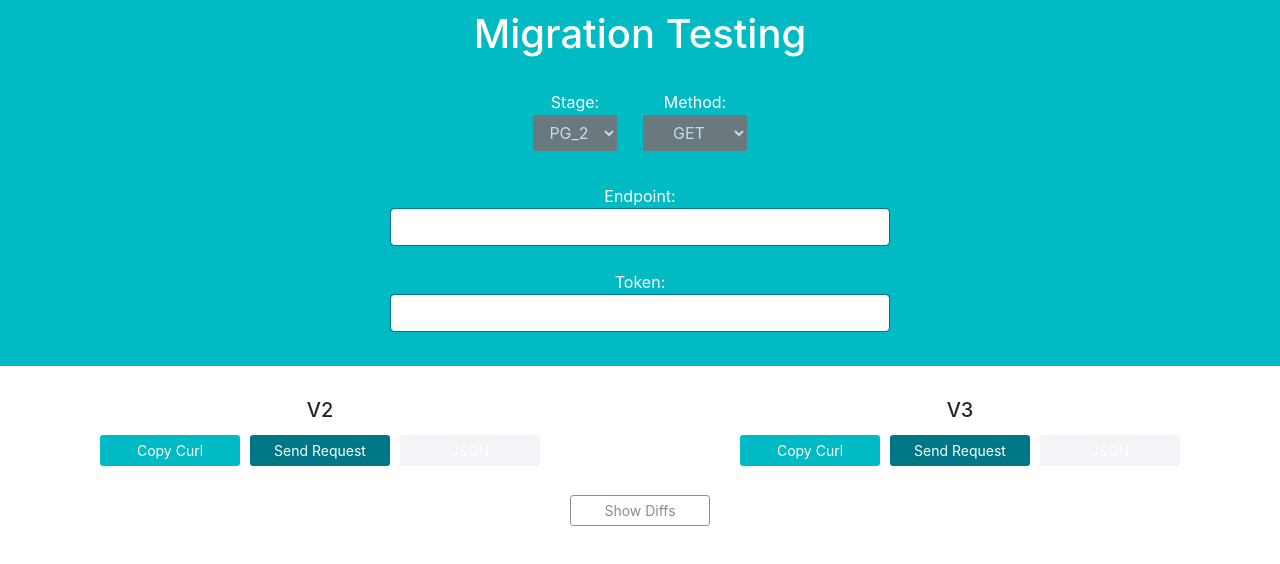
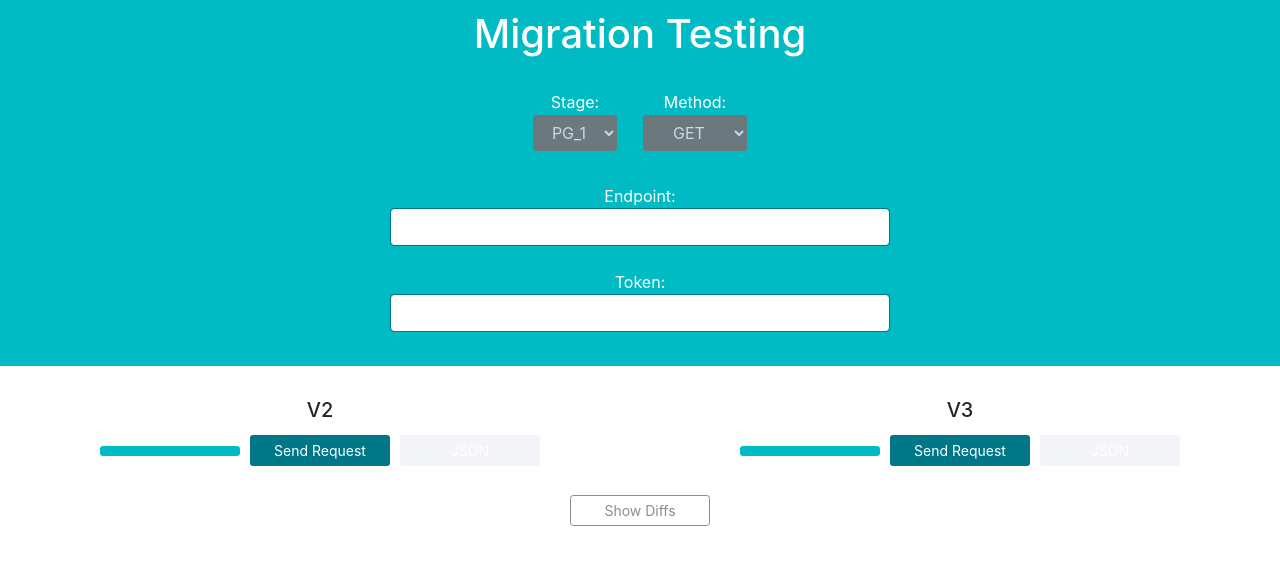
Before and after one commit to alessio-palumbo/test-migration-ui, a React (Create React App) app: page / in a window 1280 px wide. Shown: the top 564 px of the page. Built offline with nearby package versions, Linux system fonts and the light colour scheme; the HTML template or start-up script is replaced by a standard one.

Commit message:
Start refactoring state and query parsing

```diff
--- a/src/App.js
+++ b/src/App.js
@@ -20,17 +20,27 @@ const stages = {
 
 class App extends Component {
   state = {
-    v2Url: process.env.REACT_APP_V2_PG_2,
-    v3Url: process.env.REACT_APP_V3_PG_2,
+    left: {
+      api: 'left',
+      curlCopied: 'Copy Curl',
+      jsonCopied: 'JSON',
+      config: null,
+      resp: '',
+      respJson: ''
+    },
+    right: {
+      api: 'right',
+      curlCopied: 'Copy Curl',
+      jsonCopied: 'JSON',
+      config: null,
+      resp: '',
+      respJson: ''
+    },
+    method: 'GET',
     endpoint: '',
-    token: '',
-    v2Copied: 'Copy Curl',
-    v3Copied: 'Copy Curl',
-    v2JsonCopied: 'JSON',
-    v3JsonCopied: 'JSON',
-    method: 'GET',
+    env: '',
     stageEnvs: ['PG_1', 'PG_2', 'STG'],
-    stage: 'PG_2',
+    stage: '',
     v2Res: '',
     v3Res: '',
     v2ResJson: '',
@@ -46,41 +56,30 @@ class App extends Component {
     report: ''
   }
 
-  getQueryParam = key => {
-    const query = window.location.search.substring(1)
-    // Since endpoint can contains multiple query param will split the strinat &token and take the first bit
-    if (key === 'endpoint') {
-      return query.split('&token')[0].substring(9)
-    }
-    const params = query.split('&')
-    let value
-    params.map(param => {
-      let keyValue = param.split('=')
-      if (keyValue[0] === key) return (value = keyValue[1])
-    })
-    return value
-  }
+  fillFromParams() {
+    const query = new URLSearchParams(window.location.search)
+    if (query && query.has('base')) {
+      const base = query.get('base')
+      const hostBase = base.substr(base.indexOf('.') + 1)
 
-  componentDidMount() {
-    // Check if query params can be parsed (for request coming from slack)
-    const query = window.location.search.substring(1)
-    if (query) {
-      const endpoint = this.getQueryParam('endpoint')
-      const token = this.getQueryParam('token')
-      let stage = this.getQueryParam('stage')
-      if (stage) {
-        stage = stage.toUpperCase().replace('-', '_')
-      } else {
-        stage = this.state.stage
-      }
+      let endpoint = query.get('endpoint')
+      endpoint.indexOf('?') === -1 ? (endpoint += '?testing=') : (endpoint += '&testing=')
+
+      const env = query.get('env')
+      const left = this.state.left
+      left.url = `${base}/v2${endpoint}`
+      left.host = `${env}-v2-${hostBase}`
+
+      const right = this.state.right
+      right.url = `${base}${endpoint}stage=${env}`
+      right.host = `${query.get('v3host')}-v3-${hostBase}`
 
       this.setState(
         {
-          endpoint: endpoint,
-          token: token,
-          stage: stage,
-          v2Url: stages[stage][0],
-          v3Url: stages[stage][1]
+          endpoint,
+          env,
+          left,
+          right
         },
         function() {
           Promise.all([this.onSendReq('v2'), this.onSendReq('v3')]).then(() => {
@@ -89,6 +88,11 @@ class App extends Component {
         }
       )
     }
+  }
+
+  componentDidMount() {
+    // Check if query params can be parsed (for request coming from slack)
+    this.fillFromParams()
   }
 
   // Reset buttons text to default
@@ -179,14 +183,45 @@ class App extends Component {
     }
   }
 
+  // processReq = (url, host) => {
+  //   sendReq({ url, host })
+  //     .then(result => {
+  //       // create config for api result
+  //       const config = jdd.createConfig()
+  //       jdd.formatAndDecorate(config, result)
+  //       resolve('Success')
+  //       return [result, v2Config.out]
+  //     })
+  //     .catch(error => {
+  //       if (!error.status) {
+  //         let eMsg
+  //         if (error.message.indexOf('code') !== -1) {
+  //           let idx = error.message.indexOf('code') + 5
+  //           eMsg = error.message.slice(idx, idx + 3)
+  //         } else {
+  //           eMsg = '404'
+  //         }
+  //         this.setState({
+  //           v2Res: error,
+  //           v2JsonCopied: eMsg
+  //         })
+  //         return
+  //       }
+  //       this.setState({
+  //         v2Res: error,
+  //         v2JsonCopied: error.response.status
+  //       })
+  //     })
+  // }
+
   // Send http request to api
   onSendReq = req => {
     return new Promise((resolve, reject) => {
-      const { v2Url, v3Url, endpoint, token } = this.state
+      const { leftUrl, rightUrl, endpoint, token } = this.state
 
       if (req === 'v2') {
         this.resetButtons('v2')
-        let url = v2Url + endpoint
+        let url = leftUrl + endpoint
         url.indexOf('?') === -1 ? (url += '?testing') : (url += '&testing')
 
         sendReq({ url, token })
@@ -221,7 +256,7 @@ class App extends Component {
             })
           })
       } else {
-        let url = v3Url + endpoint
+        let url = rightUrl + endpoint
         // Handle when stage queryParam for v3 testing
         let stage = this.state.stage
         if (stage !== 'PG_2') {
@@ -298,8 +333,8 @@ class App extends Component {
     } else {
       this.setState({
         stage: input,
-        v2Url: stages[input][0],
-        v3Url: stages[input][1]
+        leftUrl: stages[input][0],
+        rightUrl: stages[input][1]
       })
     }
   }
@@ -427,8 +462,8 @@ class App extends Component {
   render() {
     const {
       method,
-      v2Url,
-      v3Url,
+      leftUrl,
+      rightUrl,
       endpoint,
       token,
       v2Copied,
@@ -475,8 +510,8 @@ class App extends Component {
         </div>
         <Apis
           method={method}
-          v2Url={v2Url + endpoint}
-          v3Url={v3Url + endpoint}
+          leftUrl={leftUrl + endpoint}
+          rightUrl={rightUrl + endpoint}
           token={token}
           onCopyCurl={this.onCurlCopy}
           onSendReq={this.onSendReq}
--- a/src/components/Request.js
+++ b/src/components/Request.js
@@ -1,12 +1,13 @@
 import axios from 'axios'
 
-export function sendReq({ url, token }) {
-  return axios.get(url, {
-    headers: {
-      "Accept": "application/json",
-      "Authorization": "Bearer " + token,
-    }
-  })
+export function sendReq({ url, host }) {
+  return axios
+    .get(url, {
+      headers: {
+        Accept: 'application/json',
+        Host: host
+      }
+    })
     .then(response => {
       return response.data
     })
```
